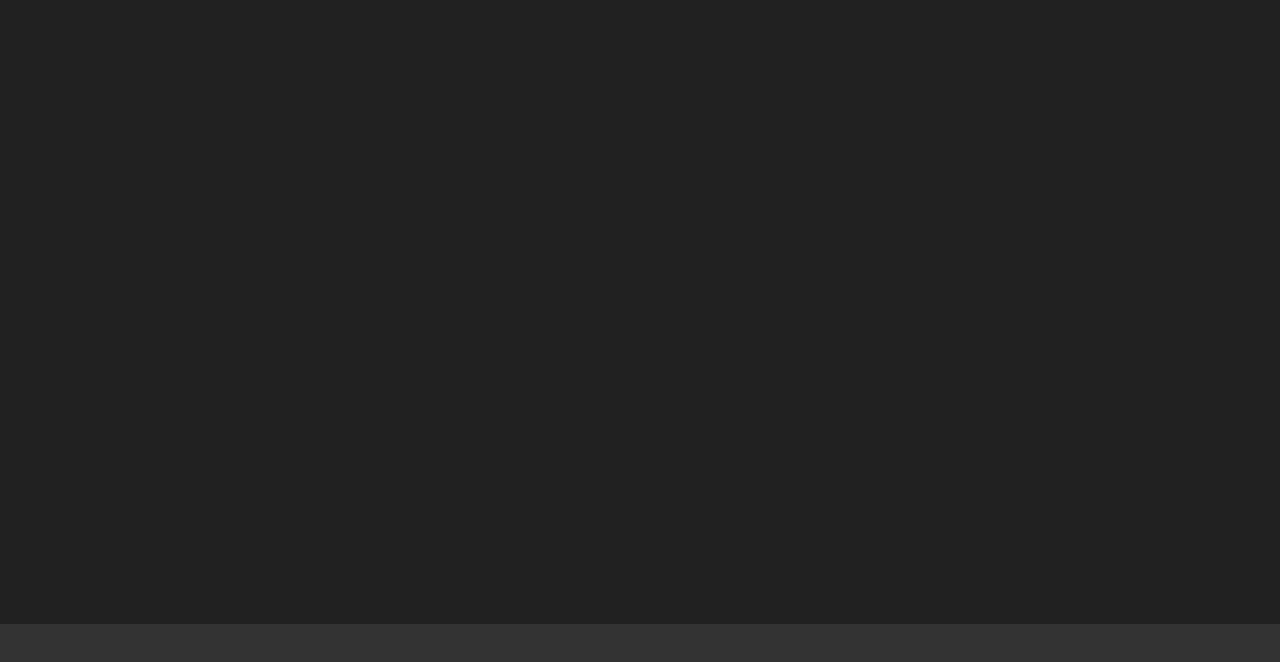
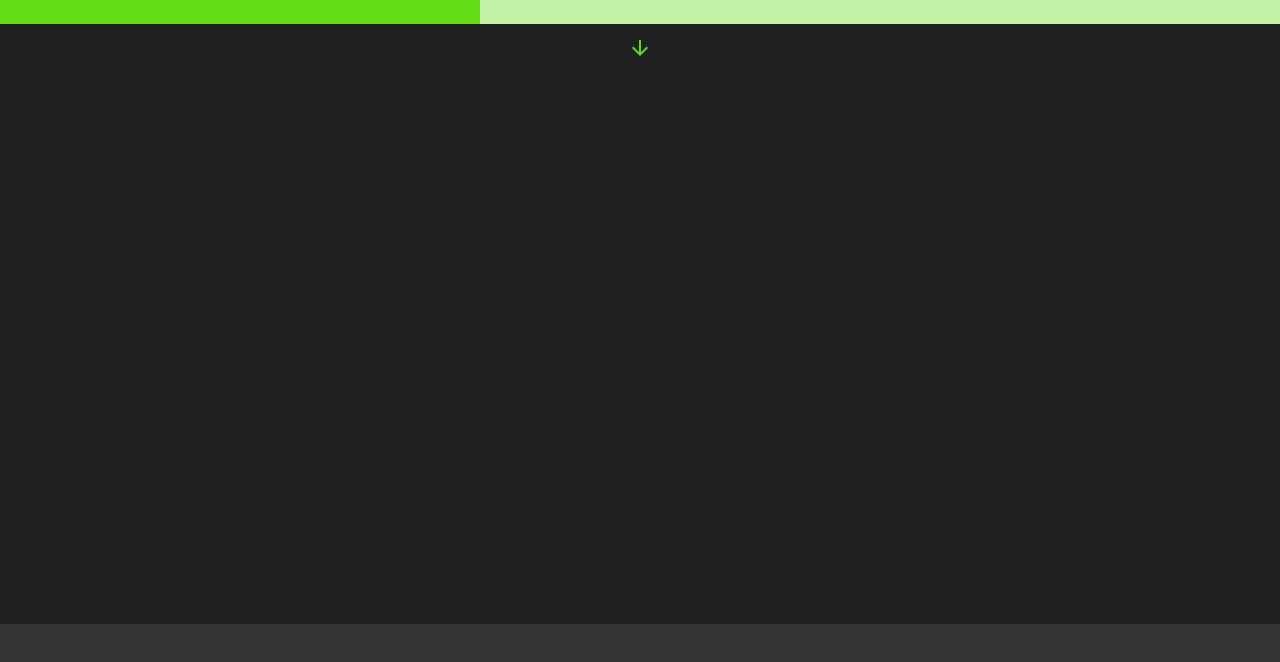
Before and after one commit to d0-rb/defhacks, a React (Create React App) app in the folder frontend/x/: page / in a window 1280 px wide. Shown: the top 662 px of the page. Built offline with nearby package versions, Linux system fonts and the light colour scheme.

Commit message:
added timeline
yuhh

```diff
--- a/frontend/x/package.json
+++ b/frontend/x/package.json
@@ -5,6 +5,7 @@
   "dependencies": {
     "@material-ui/core": "^4.11.4",
     "@material-ui/icons": "^4.11.2",
+    "@material-ui/styles": "^4.11.4",
     "@testing-library/jest-dom": "^5.14.1",
     "@testing-library/react": "^11.2.7",
     "@testing-library/user-event": "^12.8.3",
--- a/frontend/x/src/App.js
+++ b/frontend/x/src/App.js
@@ -1,11 +1,60 @@
 import Meeting from './meeting/Meeting';
+import React from 'react';
+import { createMuiTheme, ThemeProvider } from '@material-ui/core/styles';
 
-function App() {
-  return (
-    <div className="App full-size">
-      <Meeting />
-    </div>
-  );
+const theme = createMuiTheme({
+  palette: {
+    primary: {
+      main: '#64dd17',
+    },
+    secondary: {
+      main: '#64dd17',
+    },
+  },
+});
+
+class App extends React.Component {
+  constructor(props) {
+    super();
+
+    this.state = {
+      page: 'main',
+      roomName: '24',
+      displayName: 'bruh',
+      password: 'abc',
+      workout: [
+        {
+          title: 'push-ups',
+          display: 'https://upload.wikimedia.org/wikipedia/commons/2/2c/Rotating_earth_%28large%29.gif',
+          duration: 30,
+          type: 'exercise',
+        },
+        {
+          title: 'rest',
+          display: 'https://upload.wikimedia.org/wikipedia/commons/2/2c/Rotating_earth_%28large%29.gif',
+          duration: 10,
+          type: 'break',
+        }
+      ],
+    };
+  }
+
+  render() {
+    const { roomName, displayName, password, workout } = this.state;
+
+    return (
+      <div className="App full-size">
+        <ThemeProvider theme={theme}>
+          <Meeting
+            roomName={roomName}
+            displayName={displayName}
+            password={password}
+            workout={workout}
+          />
+        </ThemeProvider>
+      </div>
+    );
+  }
 }
 
 export default App;
--- a/frontend/x/src/meeting/Meeting.css
+++ b/frontend/x/src/meeting/Meeting.css
@@ -1,5 +1,36 @@
+.hide-top {
+    height: 0vh;
+    transition: height .5s;
+}
+
+.hide-top.open {
+    height: 10vh;
+}
+
+.checkpoint {
+    position: absolute;
+    bottom: 0px;
+    left: 0px;
+    width: 2px;
+    height: 80%;
+}
+
+.checkpoint-container {
+    position: relative;
+}
+
+#workout-checkpoints {
+    display: flex;
+}
+
 #bottom-bar {
     width: 100%;
     min-height: 100px;
     height: 22%;
 }
+
+#timeline {
+    width: 100%;
+    min-height: 20px;
+    height: 3%;
+}
--- a/frontend/x/src/meeting/Meeting.js
+++ b/frontend/x/src/meeting/Meeting.js
@@ -1,23 +1,43 @@
 import './Meeting.css';
 import '../styles.css';
+import React from 'react';
 import Display from './Display';
 import Timer from './Timer';
 import Preview from './Preview';
+import Timeline from './Timeline';
 
-function Meeting() {
+class Meeting extends React.Component {
+  constructor(props) {
+    super();
+
+    this.state = {
+      time: 15,
+      section: 0,
+      currentTimer: 0,
+    };
+  }
+
+  render() {
+    const { roomName, displayName, password, workout } = this.props;
+    const { time, section, currentTimer } = this.state;
+
     return (
       <div className="dark-background full-size">
         <div className="full-size vert-flex">
+          <div className="light-background" id="timeline">
+            <Timeline workout={workout} time={time} length={workout.reduce((length, section) => length + section.duration, 0)} />
+          </div>
           <div className="flex-fill" id="jitsi-frame">
           </div>
           <div className="horiz-flex mid-background" id="bottom-bar">
-          <Display id="exercise-display" />
-          <Timer className="flex-fill" />
-          <Preview id="preview" />
+            <Display gif={workout[section].display} />
+            <Timer time={currentTimer} />
+            <Preview title={(section >= workout.length) ? 'Finish workout' : workout[section].title} />
           </div>
         </div>
       </div>
     );
   }
+}
 
 export default Meeting;
--- /dev/null
+++ b/frontend/x/src/meeting/Timeline.js
@@ -0,0 +1,84 @@
+import '../styles.css';
+import React, { Component } from 'react';
+import { LinearProgress, SvgIcon } from '@material-ui/core';
+import { makeStyles, withStyles } from '@material-ui/core/styles';
+import IconButton from '@material-ui/core/IconButton';
+import ArrowDownwardIcon from '@material-ui/icons/ArrowDownward';
+import ArrowUpwardIcon from '@material-ui/icons/ArrowUpward';
+import OfflineBoltIcon from '@material-ui/icons/OfflineBolt';
+import HotelIcon from '@material-ui/icons/Hotel';
+
+const styles = {
+  root: {
+    height: '100%',
+  },
+  margin: {
+    display: 'block',
+    margin: 'auto',
+  },
+  rightAlign: {
+    position: 'absolute',
+    bottom: '20%',
+    left: '3px',
+  }
+};
+
+class Timeline extends Component {
+  constructor(props) {
+    super(props);
+
+    this.state = {
+      open: false,
+    };
+    this.timelineDetailRef = React.createRef();
+  }
+
+  handleClick() {
+    const { open } = this.state;
+
+    const detail = this.timelineDetailRef.current;
+    detail.classList.toggle('open');
+    this.setState({open: !open});
+  }
+
+  render() {
+    const { workout, time, length, classes } = this.props;
+    const { open } = this.state;
+    const arrowIcon = (open) ? <ArrowUpwardIcon fontSize="inherit" /> : <ArrowDownwardIcon fontSize="inherit" />;
+
+    let markers = [];
+
+    workout.forEach((section) => {
+      let icon;
+      switch (section.type) {
+        case 'exercise':
+          icon = (<OfflineBoltIcon className={classes.rightAlign} fontSize="large" color="primary" />);
+          break;
+        case 'break':
+          icon = (<HotelIcon className={classes.rightAlign} fontSize="large" color="primary" />);
+          break;
+      }
+
+      markers.push(
+        <div className="checkpoint-container" style={{width: 100 * section.duration/length + 'vw'}}>
+          {icon}
+          <div className="checkpoint white-background" />
+        </div>
+      )
+    })
+
+    return (
+      <>
+        <div ref={this.timelineDetailRef} className="full-width dark-background hide-top" id="workout-checkpoints">
+          {markers}
+        </div>
+        <LinearProgress className={classes.root} variant="determinate" value={Math.min(100, Math.max(0, 100 * time/length))} />
+        <IconButton aria-label="timeline" color="primary" className={classes.margin} onClick={() => this.handleClick()}>
+          {arrowIcon}
+        </IconButton>
+      </>
+    );
+  }
+}
+
+export default withStyles(styles)(Timeline);
--- a/frontend/x/src/styles.css
+++ b/frontend/x/src/styles.css
@@ -1,6 +1,14 @@
 .full-size,#root,body,html {
     width: 100%;
     height: 100%;
+}
+
+.full-height {
+    height: 100%;
+}
+
+.full-width {
+    width: 100%;
 }
 
 .dark-background {
@@ -9,6 +17,14 @@
 
 .mid-background {
     background-color: #333333;
+}
+
+.light-background {
+    background-color: #4d4d4d;
+}
+
+.white-background {
+    background-color: #e6ffe6;
 }
 
 .vert-flex {
```
Lines whose indentation alone changed are shown as unchanged.
